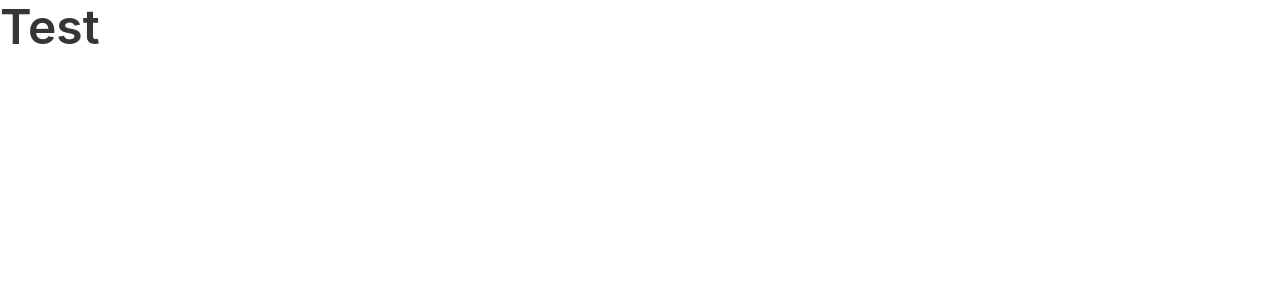
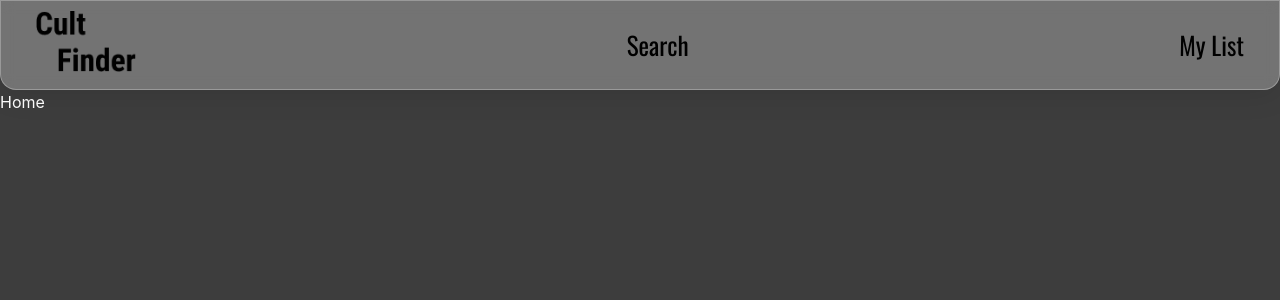
Before and after one commit to lucas-emg/cult-finder, a React (Create React App) app: page / in a window 1280 px wide. Shown: the top 300 px of the page. Built offline with nearby package versions, Linux system fonts and the light colour scheme.

Commit message:
nav bar and routes were created

```diff
--- a/package.json
+++ b/package.json
@@ -9,6 +9,7 @@
     "bulma": "^0.9.3",
     "react": "^17.0.2",
     "react-dom": "^17.0.2",
+    "react-router-dom": "^6.2.1",
     "react-scripts": "5.0.0",
     "web-vitals": "^2.1.4"
   },
--- /dev/null
+++ b/src/App.css
@@ -0,0 +1,33 @@
+@import url("https://fonts.googleapis.com/css2?family=Oswald&display=swap");
+
+body {
+  background-color: rgb(61, 61, 61);
+  width: 100vw;
+  height: 100vh;
+  color: white;
+}
+
+.nav-bar {
+  display: flex;
+  flex-direction: row;
+  justify-content: space-between;
+  align-items: center;
+  font-family: "Oswald", sans-serif;
+  color: white;
+  font-size: 25px;
+  padding: 10px 35px;
+  background: rgba(255, 255, 255, 0.28);
+  border-radius: 0px 0px 16px 16px;
+  box-shadow: 0 4px 30px rgba(0, 0, 0, 0.1);
+  backdrop-filter: blur(6.3px);
+  -webkit-backdrop-filter: blur(6.3px);
+  border: 1px solid rgba(255, 255, 255, 0.28);
+}
+
+.nav-links {
+  color: black;
+}
+
+.nav-bar img {
+  width: 100px;
+}
--- a/src/App.js
+++ b/src/App.js
@@ -1,10 +1,20 @@
 import 'bulma/css/bulma.css';
+import Navbar from './components/Navbar';
+import { Routes, Route } from 'react-router-dom';
+import './App.css';
+import Home from './pages/Home';
+import Search from './pages/Search';
+import MyList from './pages/MyList';
 
 function App() {
   return (
     <div className="App">
-    <h1 className='title is-1'>Test</h1>
-
+    <Navbar/>
+    <Routes>
+      <Route path="/" element={<Home />} />
+      <Route path="/search" element={<Search />} />
+      <Route path="/mylist" element={<MyList />} />
+    </Routes>
     </div>
   );
 }
--- /dev/null
+++ b/src/components/Navbar.js
@@ -0,0 +1,15 @@
+import { Link } from 'react-router-dom'
+import Logo from '../images/logo_placeholder.png'
+
+const Navbar = () => {
+  return (
+    <nav className="nav-bar">
+    <Link to="/" ><img src={Logo} alt='Logo'/></Link>
+    <Link className="nav-links" to="/search">Search</Link>
+    <Link className="nav-links" to="/mylist">My List</Link>
+
+    </nav>
+  )
+}
+
+export default Navbar
--- a/src/index.js
+++ b/src/index.js
@@ -3,11 +3,12 @@ import ReactDOM from 'react-dom';
 import './index.css';
 import App from './App';
 import reportWebVitals from './reportWebVitals';
+import { BrowserRouter as Router} from 'react-router-dom';
 
 ReactDOM.render(
-  <React.StrictMode>
+  <Router>
     <App />
-  </React.StrictMode>,
+  </Router>,
   document.getElementById('root')
 );
 
--- a/src/pages/Home.js
+++ b/src/pages/Home.js
@@ -0,0 +1,9 @@
+import React from 'react'
+
+const Home = () => {
+  return (
+    <div>Home</div>
+  )
+}
+
+export default Home
--- /dev/null
+++ b/src/pages/MyList.js
@@ -0,0 +1,9 @@
+import React from 'react'
+
+const MyList = () => {
+  return (
+    <div>MyList</div>
+  )
+}
+
+export default MyList
--- a/src/pages/Search.js
+++ b/src/pages/Search.js
@@ -0,0 +1,9 @@
+import React from 'react'
+
+const Search = () => {
+  return (
+    <div>Search</div>
+  )
+}
+
+export default Search
```
Also changed, not shown: src/images/logo_placeholder.png (added).
